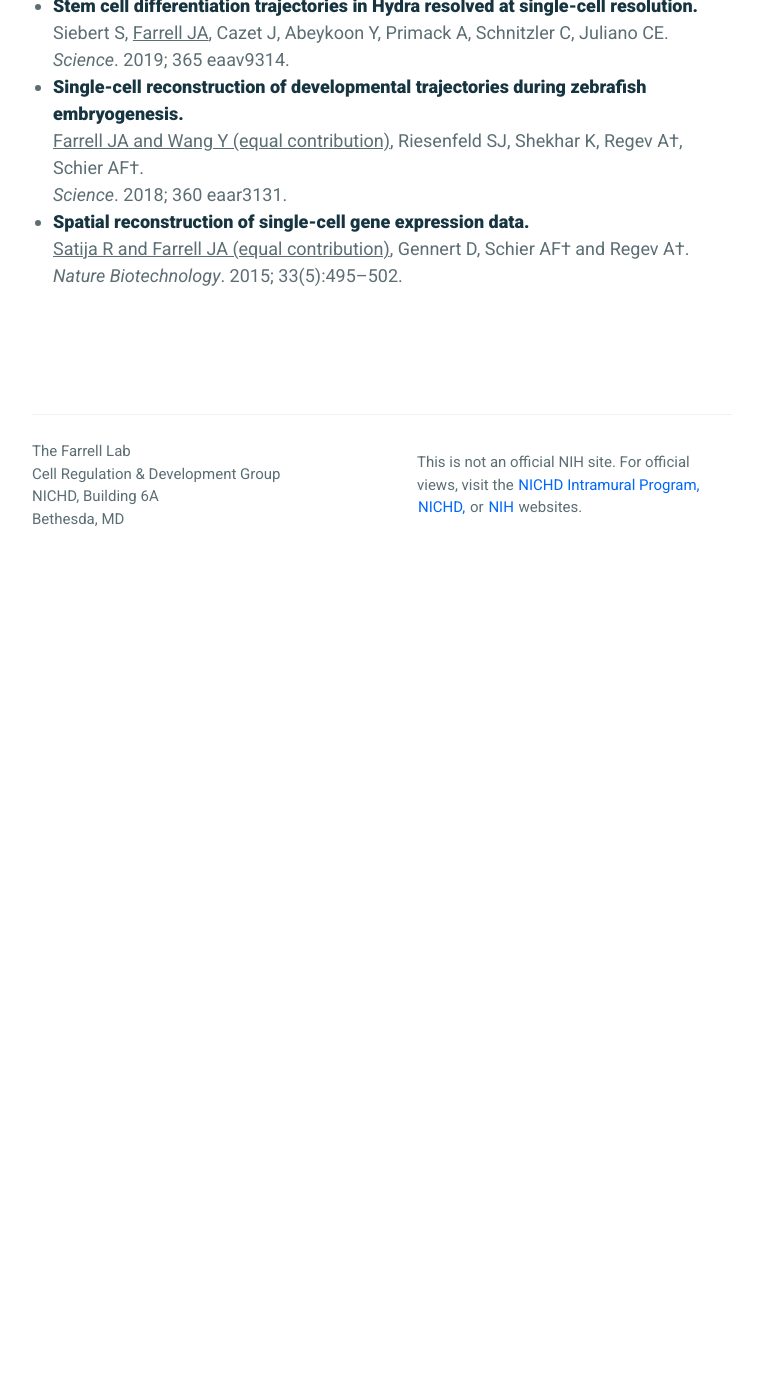
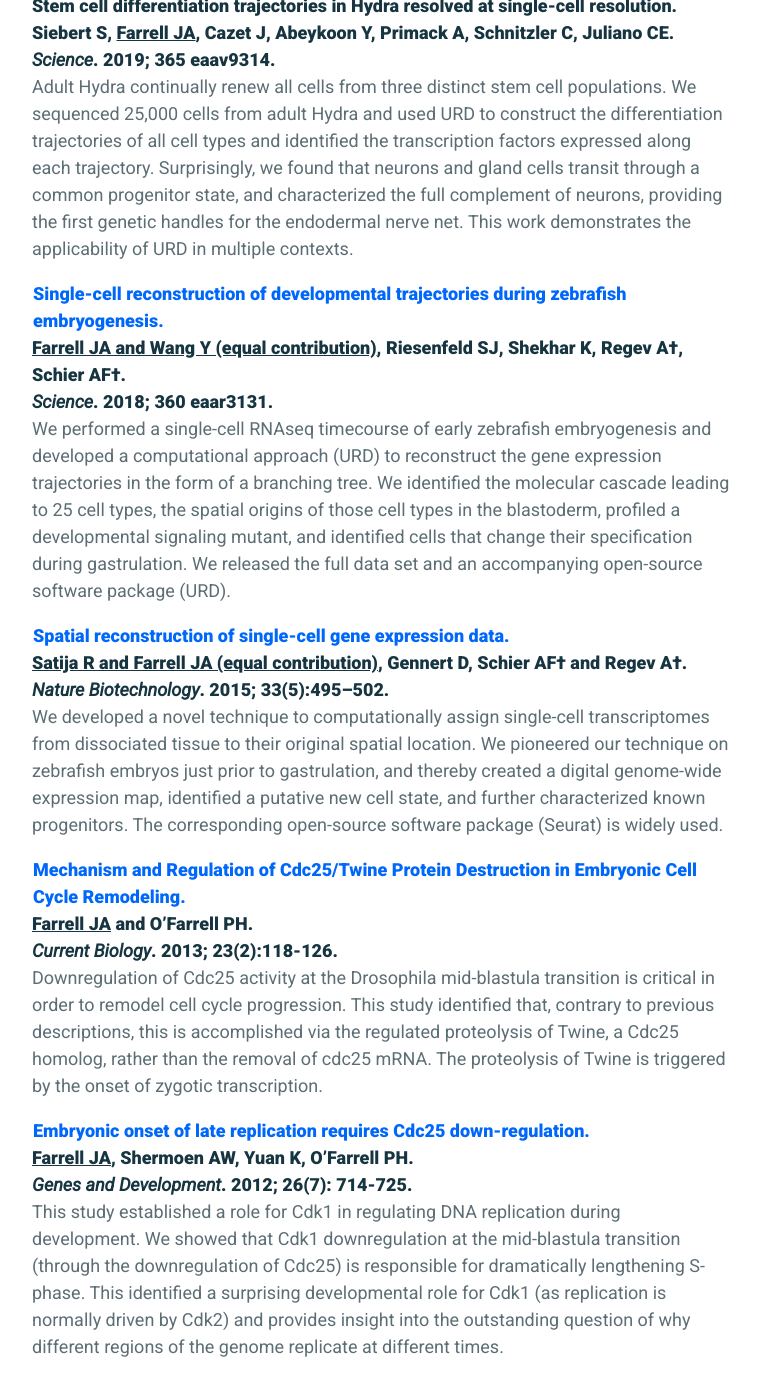
Before and after one commit to farrelllab/farrelllab.github.io, a Jekyll site: the page built from _pages/publications.md, in a window 1280 px wide and 1400 px high, scrolled down 357 px. Shown: the top 1396 px of the window, without its empty margins (258-1021 px from the left). Built offline with Jekyll 4.4.1, drawn with Linux system fonts in a browser that asks for light colours; before the commit the page ends 987 px from its top, so only the background shows below that.

Commit message:
Add links & descriptions

```diff
--- a/_pages/publications.md
+++ b/_pages/publications.md
@@ -7,14 +7,27 @@ permalink: /publications/
 
 A full list of publications is available at [Pubmed](https://www.ncbi.nlm.nih.gov/myncbi/jeffrey%20a..farrell.1/bibliography/public/).
 
-- **Stem cell differentiation trajectories in Hydra resolved at single-cell resolution.**<br />
-Siebert S, <u>Farrell JA</u>, Cazet J, Abeykoon Y, Primack A, Schnitzler C, Juliano CE.<br />
-*Science*. 2019; 365 eaav9314.
+**Stem cell differentiation trajectories in Hydra resolved at single-cell resolution.**<br />
+**Siebert S, <u>Farrell JA</u>, Cazet J, Abeykoon Y, Primack A, Schnitzler C, Juliano CE.**<br />
+**<i>Science</i>. 2019; 365 eaav9314.**<br />
+<span class="pub-desc">Adult Hydra continually renew all cells from three distinct stem cell populations. We sequenced 25,000 cells from adult Hydra and used URD to construct the differentiation trajectories of all cell types and identified the transcription factors expressed along each trajectory.  Surprisingly, we found that neurons and gland cells transit through a common progenitor state, and characterized the full complement of neurons, providing the first genetic handles for the endodermal nerve net. This work demonstrates the applicability of URD in multiple contexts.</span>
 
-- **Single-cell reconstruction of developmental trajectories during zebrafish embryogenesis.**<br />
-<u>Farrell JA and Wang Y (equal contribution)</u>, Riesenfeld SJ, Shekhar K, Regev A†, Schier AF†.<br />
-*Science*. 2018; 360 eaar3131.
+**[Single-cell reconstruction of developmental trajectories during zebrafish embryogenesis.](https://www.ncbi.nlm.nih.gov/pubmed/29700225/)**<br />
+**<u>Farrell JA and Wang Y (equal contribution)</u>, Riesenfeld SJ, Shekhar K, Regev A†, Schier AF†.**<br />
+**<i>Science</i>. 2018; 360 eaar3131.**<br />
+We performed a single-cell RNAseq timecourse of early zebrafish embryogenesis and developed a computational approach (URD) to reconstruct the gene expression trajectories in the form of a branching tree. We identified the molecular cascade leading to 25 cell types, the spatial origins of those cell types in the blastoderm, profiled a developmental signaling mutant, and identified cells that change their specification during gastrulation. We released the full data set and an accompanying open-source software package (URD).
 
-- **Spatial reconstruction of single-cell gene expression data.**<br />
-<u>Satija R and Farrell JA (equal contribution)</u>, Gennert D, Schier AF† and Regev A†.<br />
-*Nature Biotechnology*. 2015; 33(5):495–502.
+**[Spatial reconstruction of single-cell gene expression data.](https://www.ncbi.nlm.nih.gov/pubmed/25867923/)**<br />
+**<u>Satija R and Farrell JA (equal contribution)</u>, Gennert D, Schier AF† and Regev A†.**<br />
+**<i>Nature Biotechnology</i>. 2015; 33(5):495–502.**<br />
+We developed a novel technique to computationally assign single-cell transcriptomes from dissociated tissue to their original spatial location. We pioneered our technique on zebrafish embryos just prior to gastrulation, and thereby created a digital genome-wide expression map, identified a putative new cell state, and further characterized known progenitors. The corresponding open-source software package (Seurat) is widely used.
+
+**[Mechanism and Regulation of Cdc25/Twine Protein Destruction in Embryonic Cell Cycle Remodeling.](https://www.ncbi.nlm.nih.gov/pubmed/23290551/)**<br />
+**<u>Farrell JA</u> and O'Farrell PH.**<br />
+**<i>Current Biology</i>. 2013; 23(2):118-126.**<br/>
+Downregulation of Cdc25 activity at the Drosophila mid-blastula transition is critical in order to remodel cell cycle progression. This study identified that, contrary to previous descriptions, this is accomplished via the regulated proteolysis of Twine, a Cdc25 homolog, rather than the removal of cdc25 mRNA. The proteolysis of Twine is triggered by the onset of zygotic transcription.
+
+**[Embryonic onset of late replication requires Cdc25 down-regulation.](https://www.ncbi.nlm.nih.gov/pubmed/22431511/)**<br />
+**<u>Farrell JA</u>, Shermoen AW,  Yuan K, O'Farrell PH.**<br />
+**<i>Genes and Development</i>. 2012; 26(7): 714-725.**<br />
+This study established a role for Cdk1 in regulating DNA replication during development. We showed that Cdk1 downregulation at the mid-blastula transition (through the downregulation of Cdc25) is responsible for dramatically lengthening S-phase. This identified a surprising developmental role for Cdk1 (as replication is normally driven by Cdk2) and provides insight into the outstanding question of why different regions of the genome replicate at different times.
```
